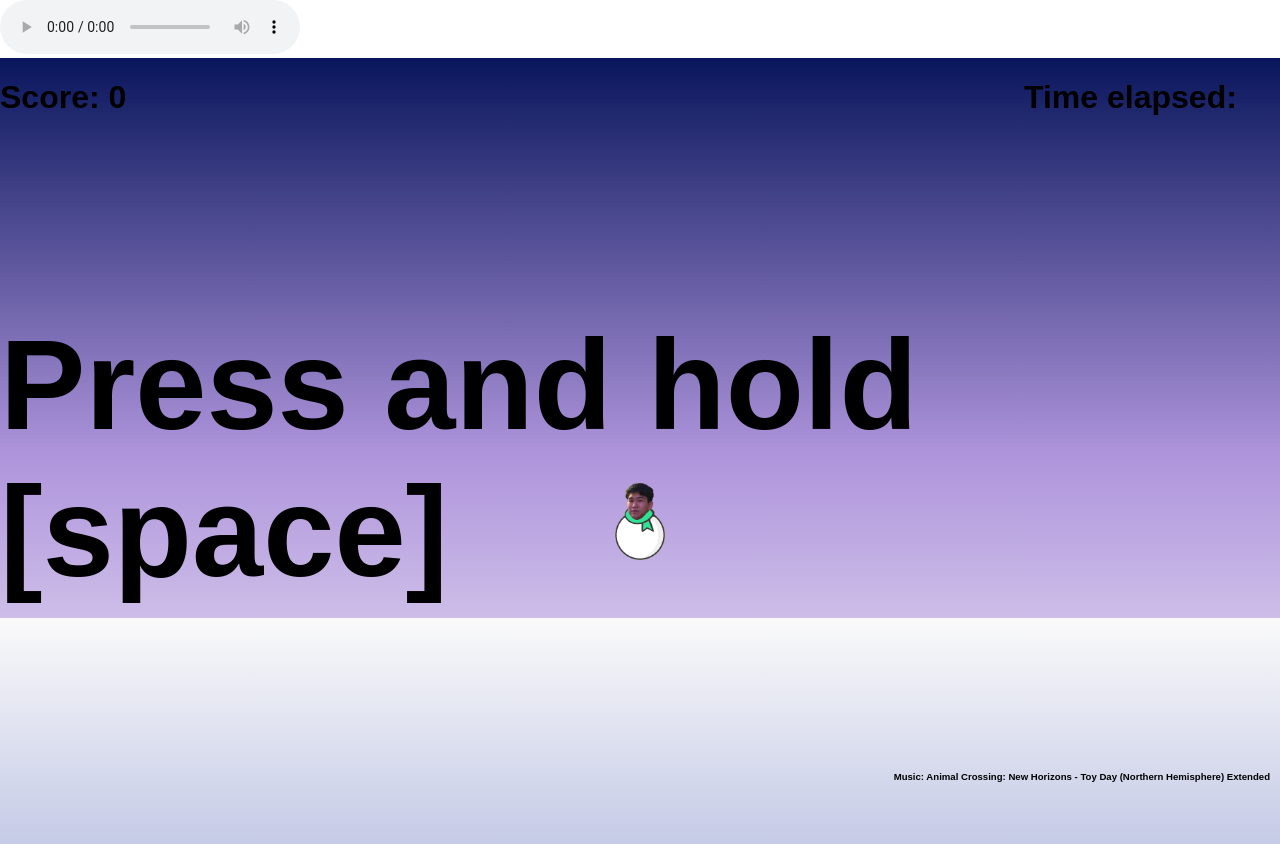
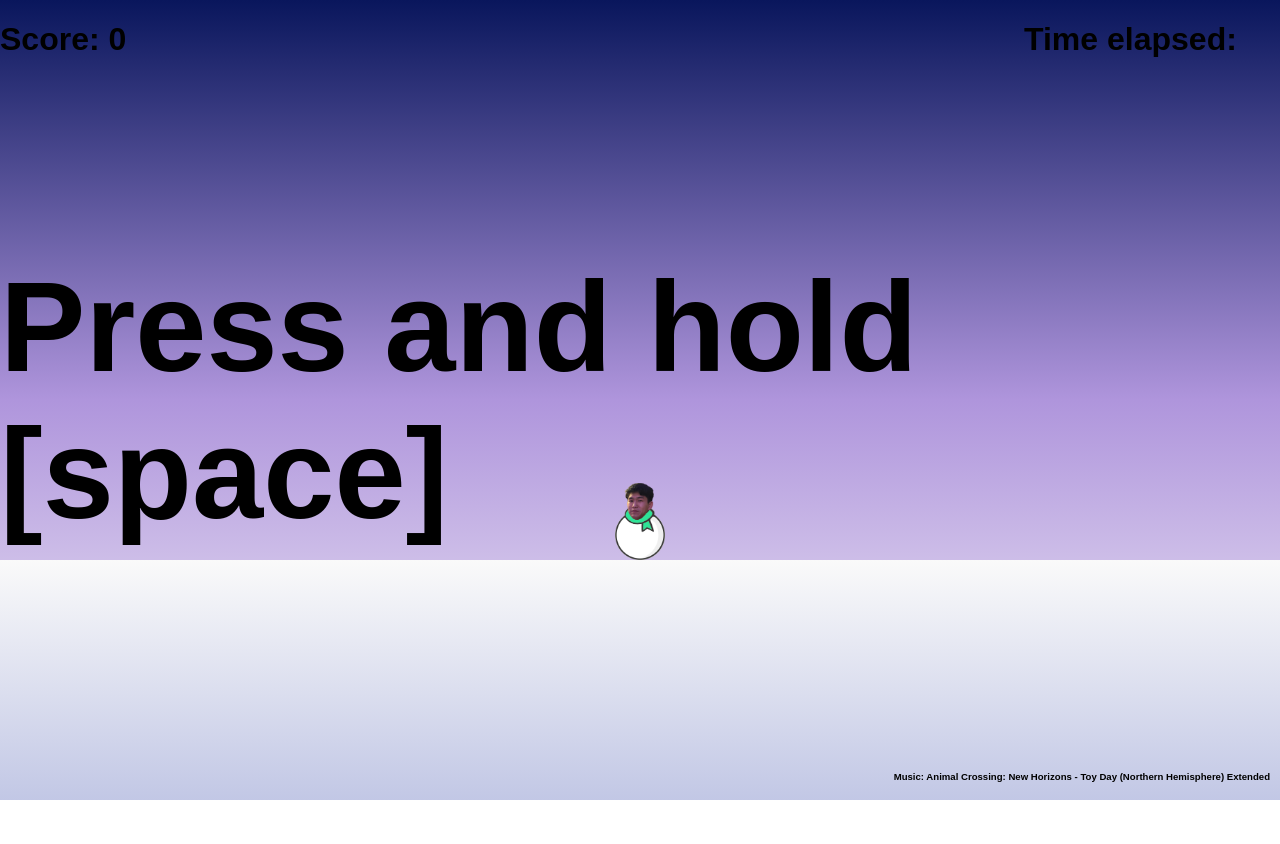
Before and after one commit to mdl262/snowman, a plain HTML site: page index.html in a window 1280 px wide. After the commit the page ends 800 px from the top, so only its background shows below. Drawn offline with Linux system fonts and the light colour scheme.

Commit message:
Add files via upload

```diff
--- a/index.html
+++ b/index.html
@@ -6,7 +6,7 @@
 </head>
 
 <body>
-    <audio id="background_music" controls autoplay loop>
+    <audio id="background_music" autoplay loop>
         <source src="music.mp3" type="audio/mp3">
     </audio>
 
```
